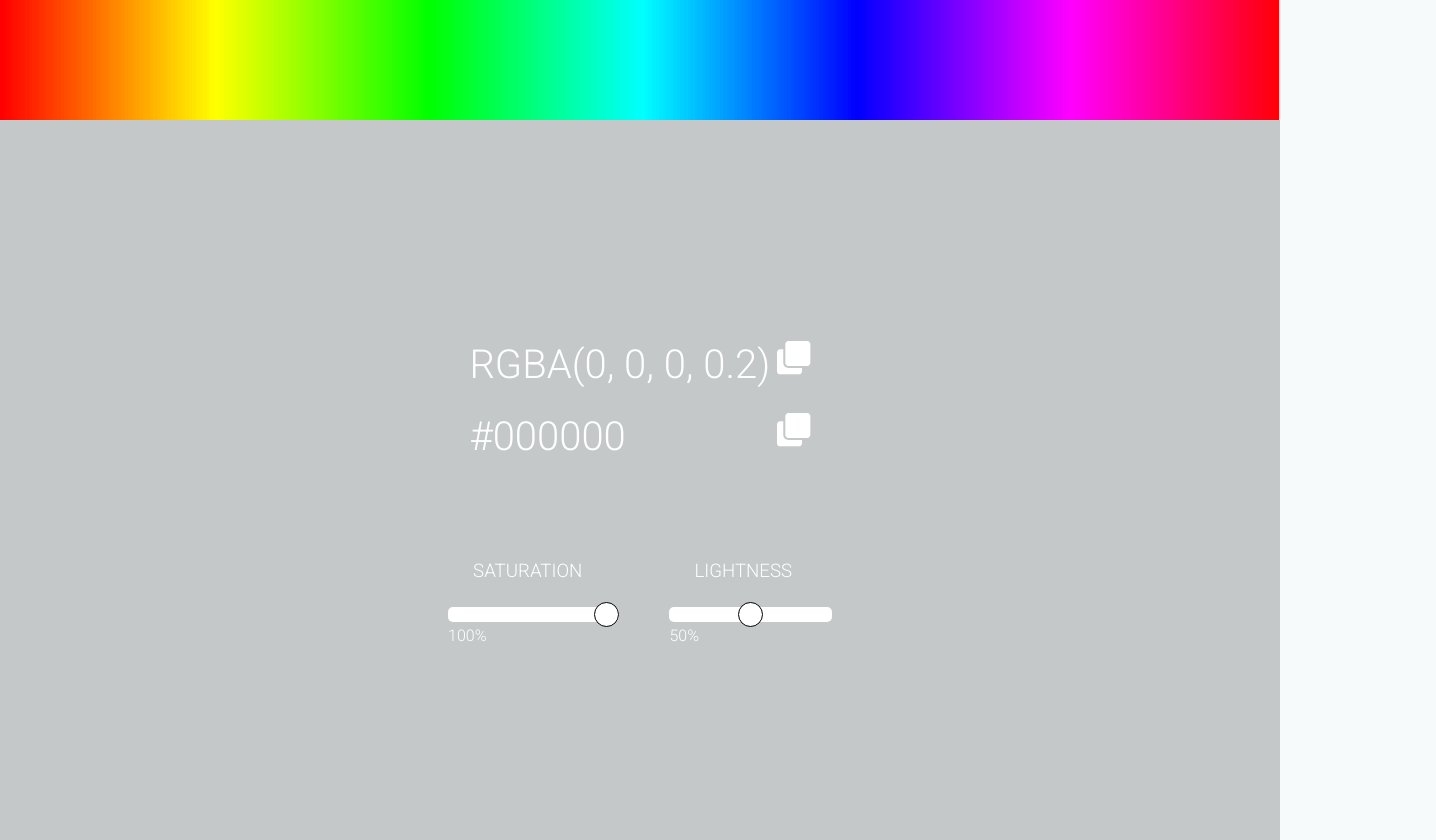
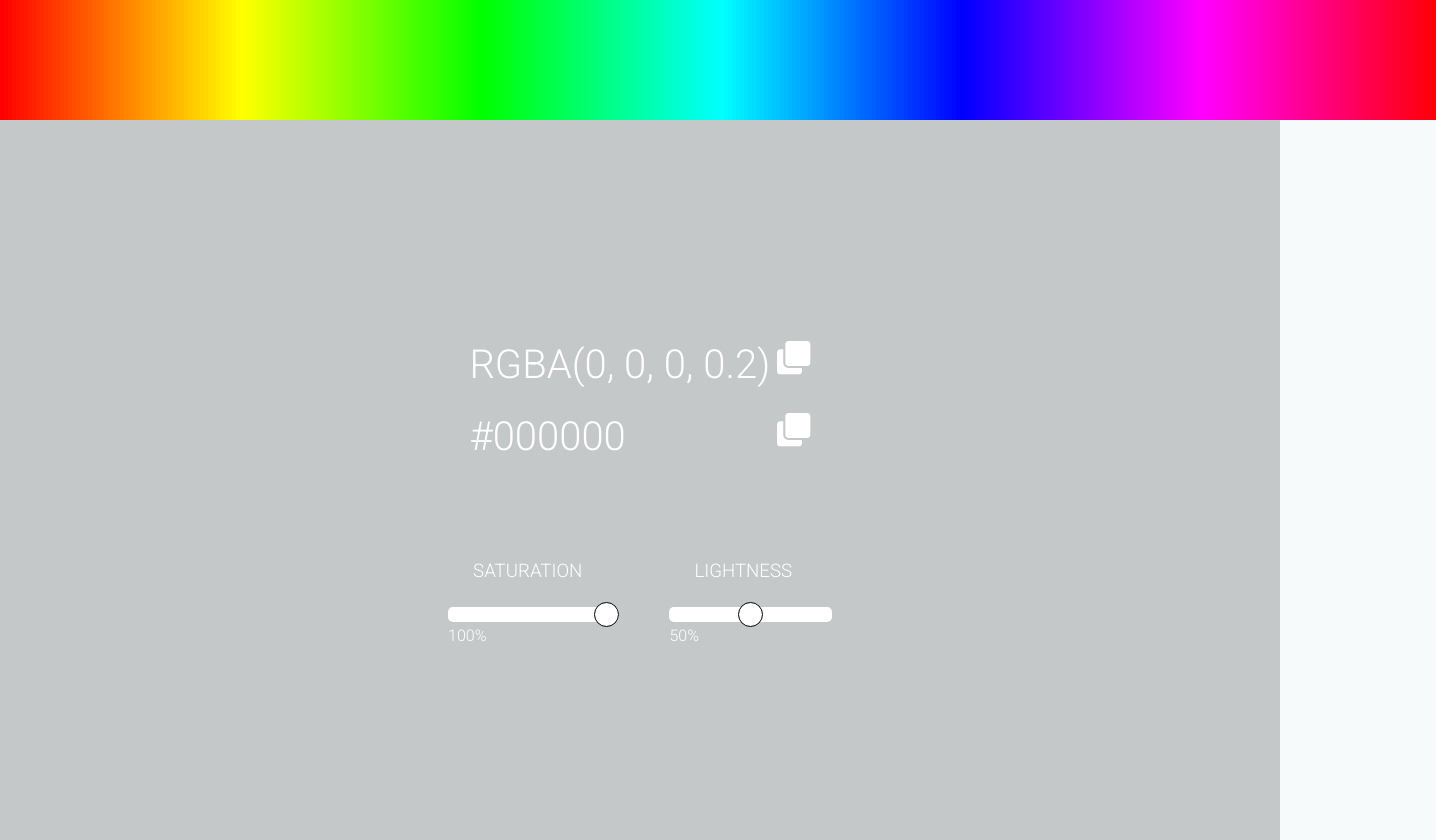
Before and after one commit to pablorodrigo52/colorpallete, a React (Create React App) app: page / in a window 1280 px wide. Shown: the whole page, 1436 px wide, since content can reach past the window. Built offline with nearby package versions, Linux system fonts and the light colour scheme.

Commit message:
alter width color to 4px

```diff
--- a/src/app/css/Color.css
+++ b/src/app/css/Color.css
@@ -1,5 +1,5 @@
 .color {
-    min-width: 1px;
+    min-width: 4px;
     transition: .3s all;
 }
 .color.detach {
```
